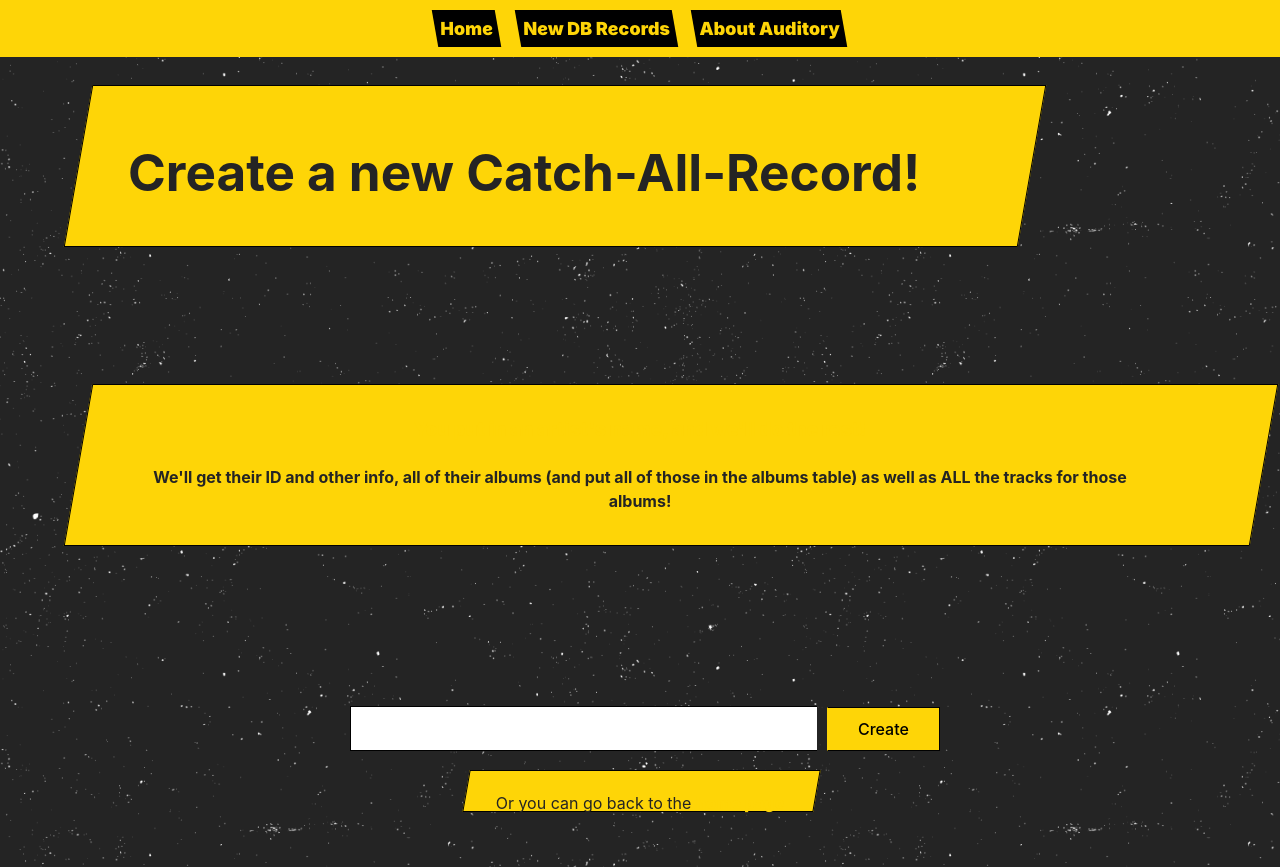
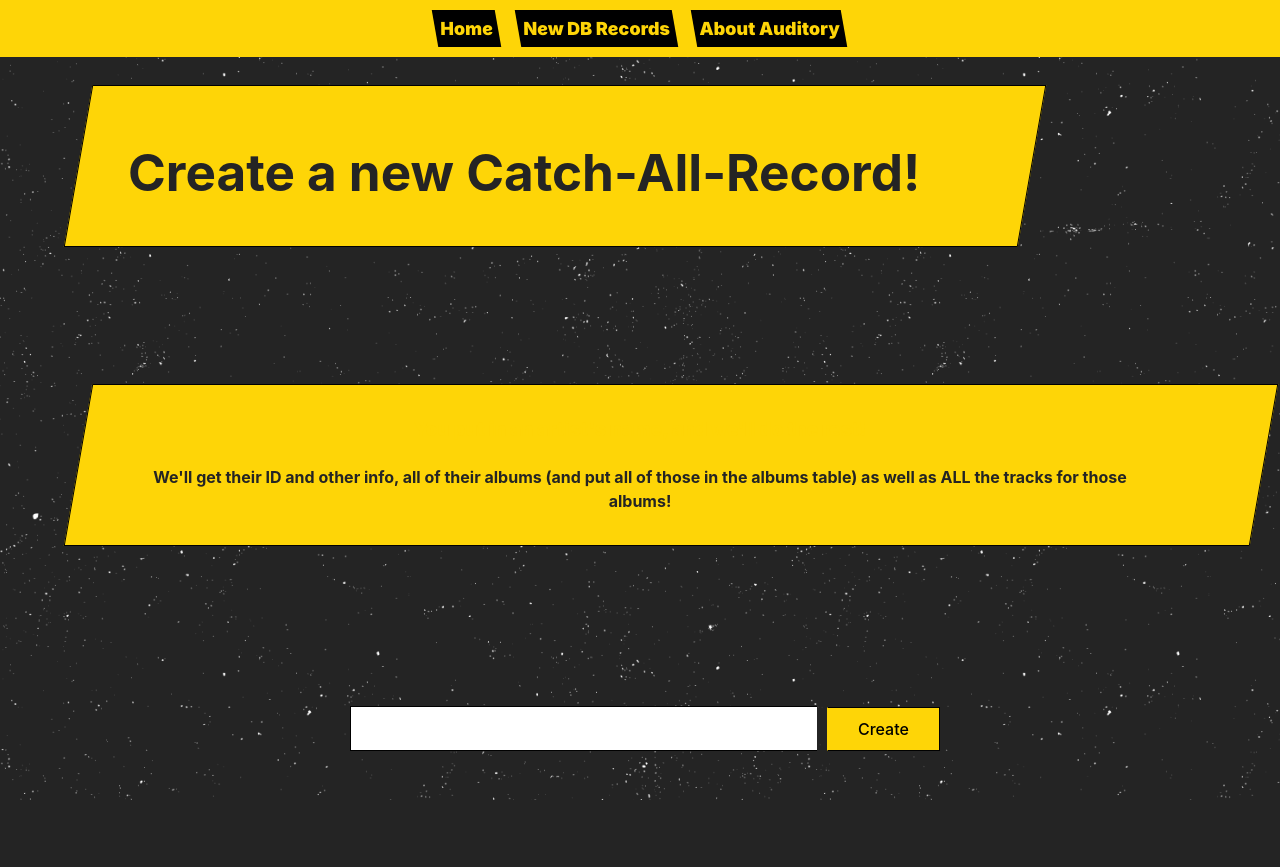
Before and after one commit to jmchor/reactitory, a React (Vite) app: page /new-records in a window 1280 px wide. After the commit the page ends 800 px from the top, so only its background shows below. Built offline with nearby package versions, Linux system fonts and the light colour scheme; no server answers.

Commit message:
Refactor

```diff
--- a/src/pages/NewRecord.jsx
+++ b/src/pages/NewRecord.jsx
@@ -85,8 +85,6 @@ function NewRecord() {
 						</h4>
 						<div className='backdrop'></div>
 					</div>
-				</div>
-
 					<div className='search-area'>
 						<div className='search-bar-container'>
 							<input
@@ -109,12 +107,6 @@ function NewRecord() {
 								<p>{loadingMessages[loadingMessageIndex]}</p>
 							</div>
 						)}
-
-					<div className='headline-container'>
-						<p>
-							Or you can go back to the <a href='/'>home page</a>
-						</p>
-						<div className='backdrop-smaller'></div>
 					</div>
 				</div>
 			</div>
```
Lines whose indentation alone changed are shown as unchanged.
